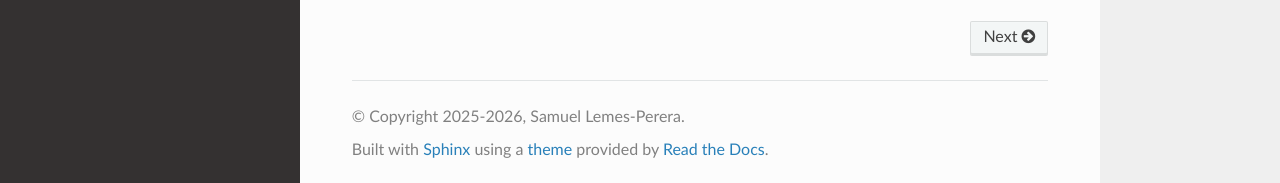
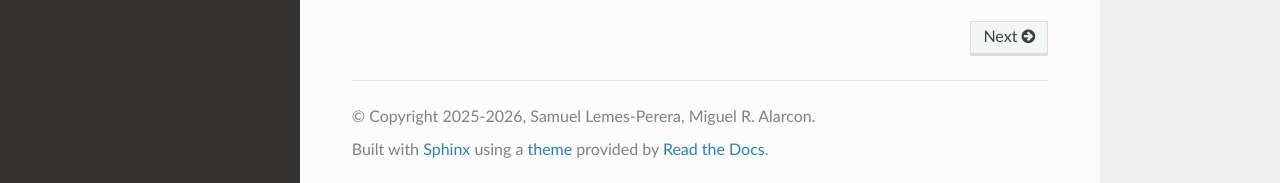
Before and after one commit to Light-Bridges/GPUPhot, a Sphinx documentation site: the page built from docs/source/index.rst, in a window 1280 px wide and 900 px high, scrolled down 1150 px. Shown: the part 714-897 px from the top of the window. Built offline with Sphinx 7.4.7 and the Read the Docs theme 3.1.0, drawn with Linux system fonts in a browser that asks for light colours; pages that are not in the unit, such as notebooks, are missing from menus.

Commit message:
metadata: add Miguel R. Alarcon as coauthor in setup.py and conf.py

```diff
--- a/docs/source/conf.py
+++ b/docs/source/conf.py
@@ -15,8 +15,8 @@
 # https://www.sphinx-doc.org/en/master/usage/configuration.html#project-information
 
 project = 'GPUPhot'
-copyright = '2025-2026, Samuel Lemes-Perera'
-author = 'Samuel Lemes-Perera'
+copyright = '2025-2026, Samuel Lemes-Perera, Miguel R. Alarcon'
+author = 'Samuel Lemes-Perera, Miguel R. Alarcon'
 
 import os
 import re
--- a/setup.py
+++ b/setup.py
@@ -77,8 +77,8 @@
     description='A GPU-accelerated library for astronomical photometry and astrometry',
     long_description=long_description,
     long_description_content_type='text/markdown',
-    author='Samuel Lemes Perera',
-    author_email='SamuelLemesPerera@gmail.com',
+    author='Samuel Lemes-Perera, Miguel R. Alarcon',
+    author_email='samuel@lightbridges.es',
     url='https://github.com/Light-Bridges/GPUPhot',
     project_urls={
         'Documentation': 'https://gpuphot.readthedocs.io',
```
